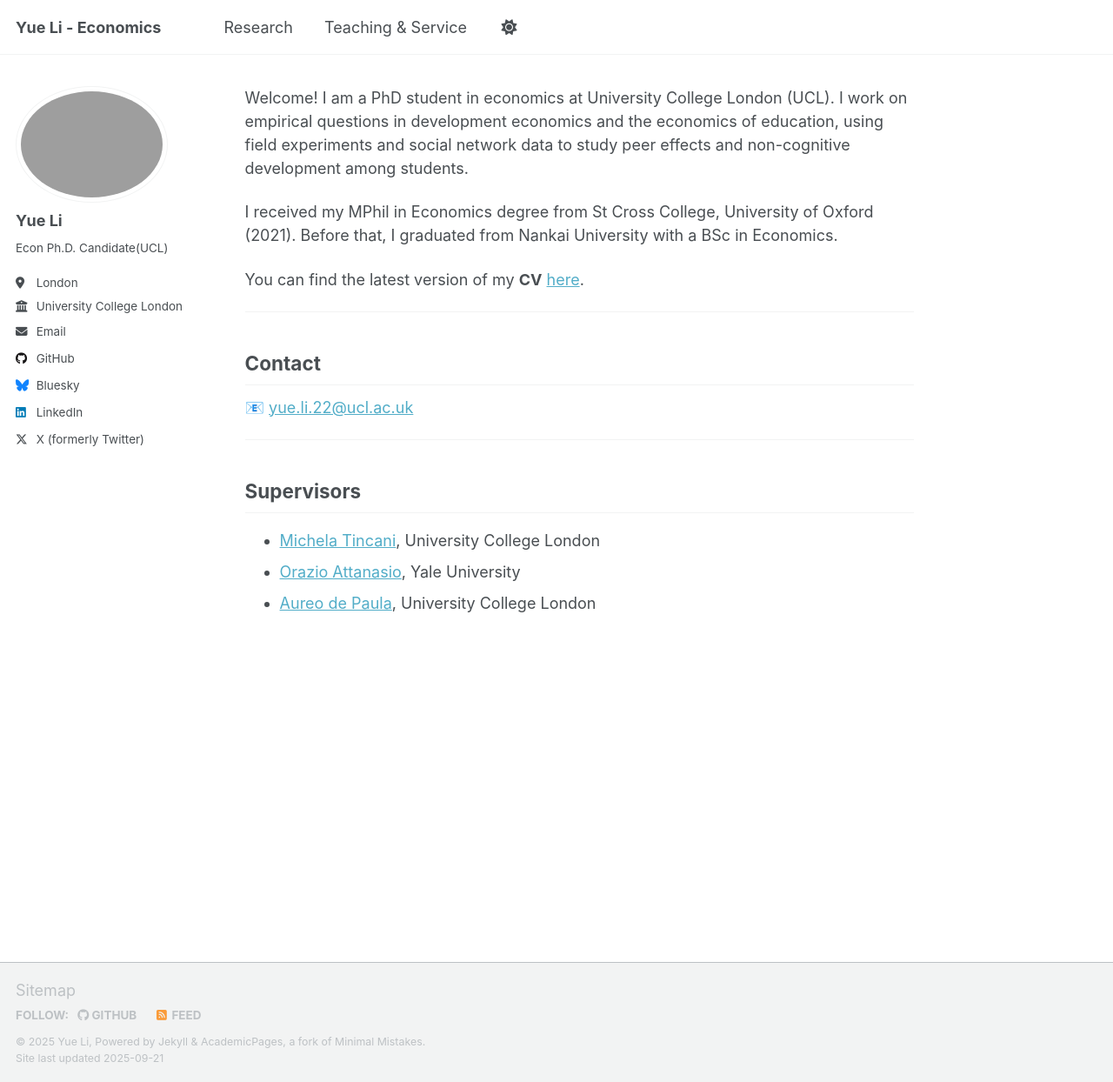
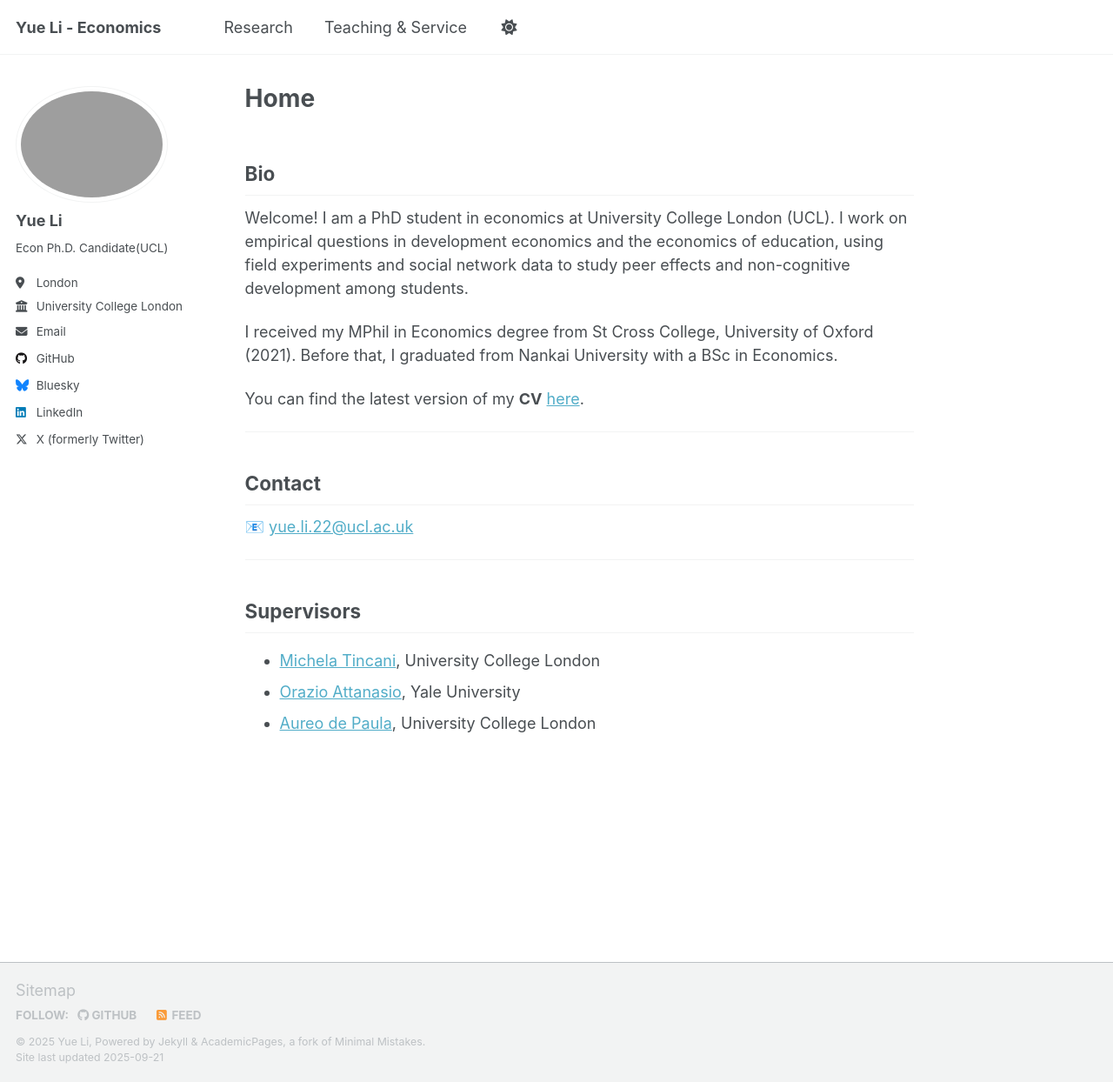
Before and after one commit to yueli-econ/yueli-econ.github.io, a Jekyll site: the page built from _pages/about.md, in a window 1280 px wide and 1244 px high. Shown: the whole window at 87% size. Built offline with Jekyll 4.4.1, drawn with Linux system fonts in a browser that asks for light colours; a script that is not in the unit is left out.

Commit message:
Update about.md

```diff
--- a/_pages/about.md
+++ b/_pages/about.md
@@ -1,10 +1,12 @@
 ---
+title: "Home"
 permalink: /
 author_profile: true
 redirect_from:
   - /about/
   - /about.html
 ---
+## Bio
 
 Welcome! I am a PhD student in economics at University College London (UCL). I work on empirical questions in development economics and the economics of education, using field experiments and social network data to study peer effects and non-cognitive development among students.
 
```
